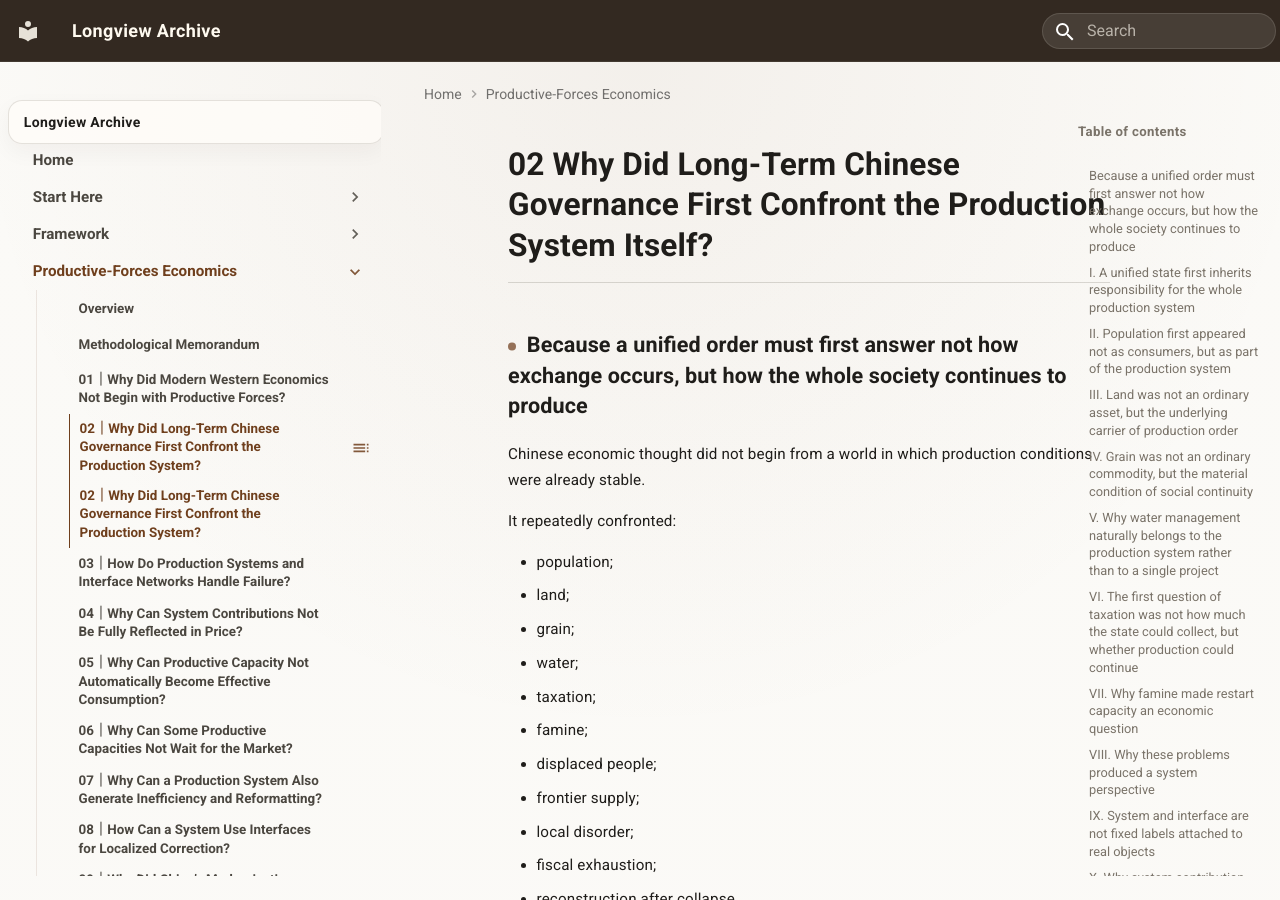
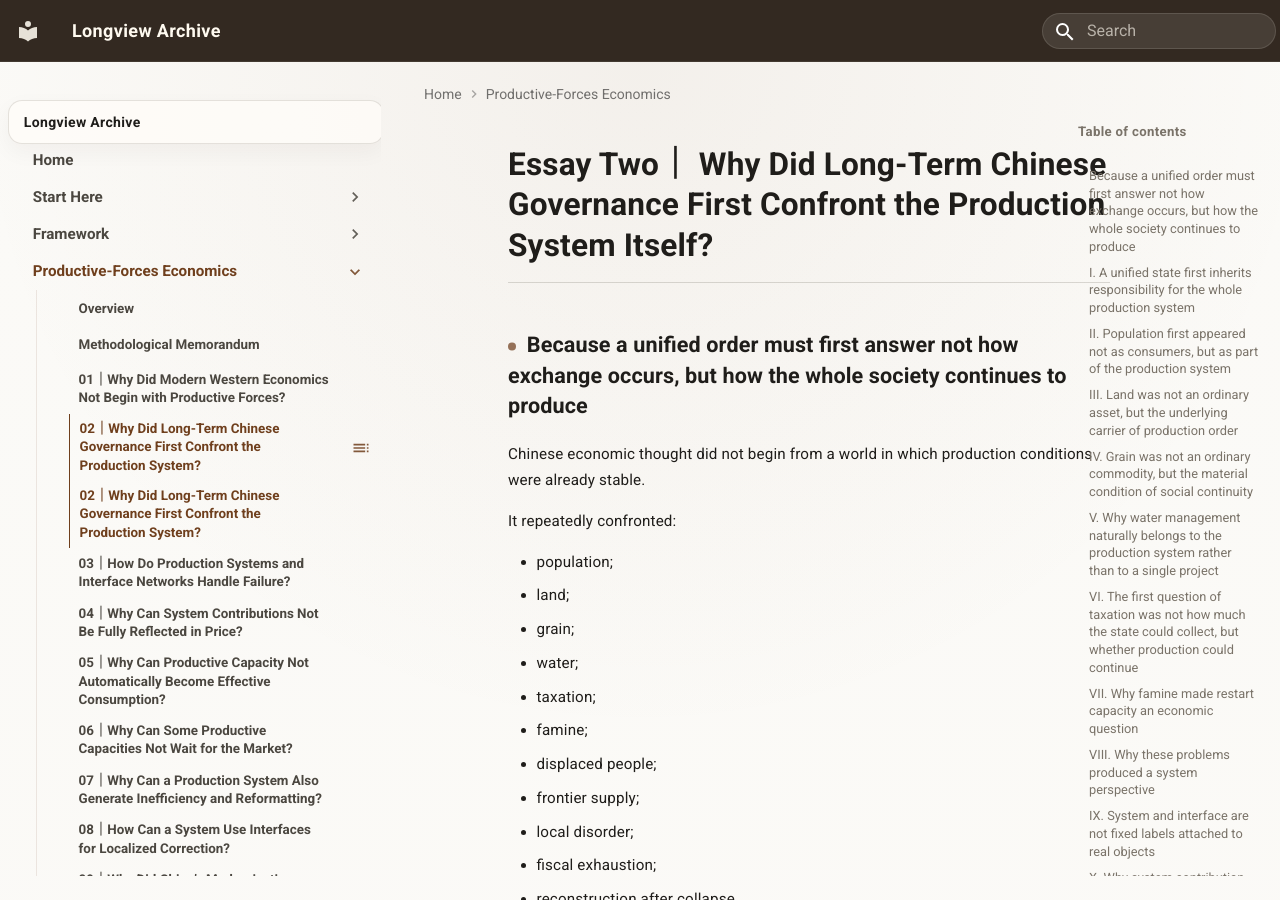
Before and after one commit to guanshi1688/longview-archive, an MkDocs documentation site: the page built from docs/essays/english/productive-forces-economics/02-chinese-governance.md, in a window 1280 px wide and 900 px high. Built offline with MkDocs 1.6.1 and Material for MkDocs 9.7.7, drawn with Linux system fonts in a browser that asks for light colours.

Commit message:
Update 02-chinese-governance.md

```diff
--- a/docs/essays/english/productive-forces-economics/02-chinese-governance.md
+++ b/docs/essays/english/productive-forces-economics/02-chinese-governance.md
@@ -1,4 +1,4 @@
-# 02 Why Did Long-Term Chinese Governance First Confront the Production System Itself?
+# Essay Two｜ Why Did Long-Term Chinese Governance First Confront the Production System Itself?
 
 ## Because a unified order must first answer not how exchange occurs, but how the whole society continues to produce
 
```
